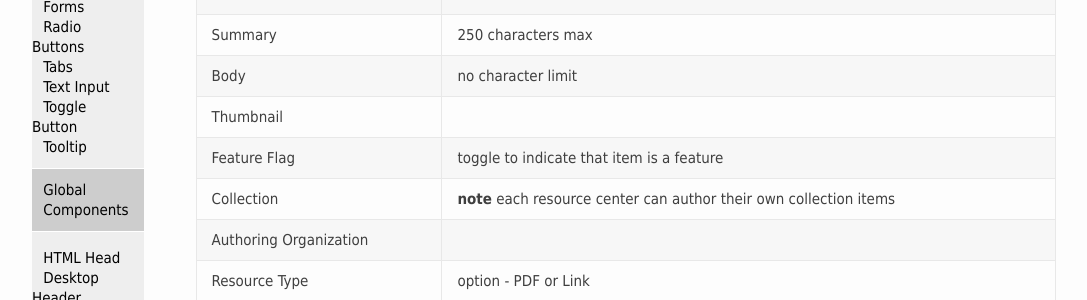
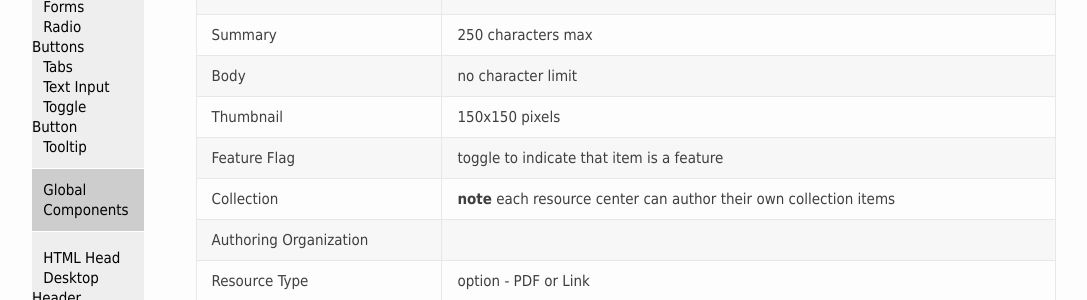
Before and after one commit to HHS/samhsa-pattern-library, a Jekyll site: the page built from docs/pages/templates/resource-center.md, in a window 1280 px wide and 900 px high, scrolled down 390 px. Shown: the part 152-452 px from the top of the window, without its empty margins (96-1183 px from the left). Built offline with Jekyll 4.4.1, drawn with Linux system fonts in a browser that asks for light colours; nearby versions of some CDN libraries.

Commit message:
Update resource-center.md

```diff
--- a/docs/pages/templates/resource-center.md
+++ b/docs/pages/templates/resource-center.md
@@ -20,7 +20,7 @@ _Content maximums are suggested, not hardcoded_
 | Resource Center Title | 80 characters max
 | Summary | 250 characters max
 | Body | no character limit
-| Thumbnail | |
+| Thumbnail | 150x150 pixels |
 | Feature Flag | toggle to indicate that item is a feature
 | Collection | **note** each resource center can author their own collection items
 | Authoring Organization |
```
